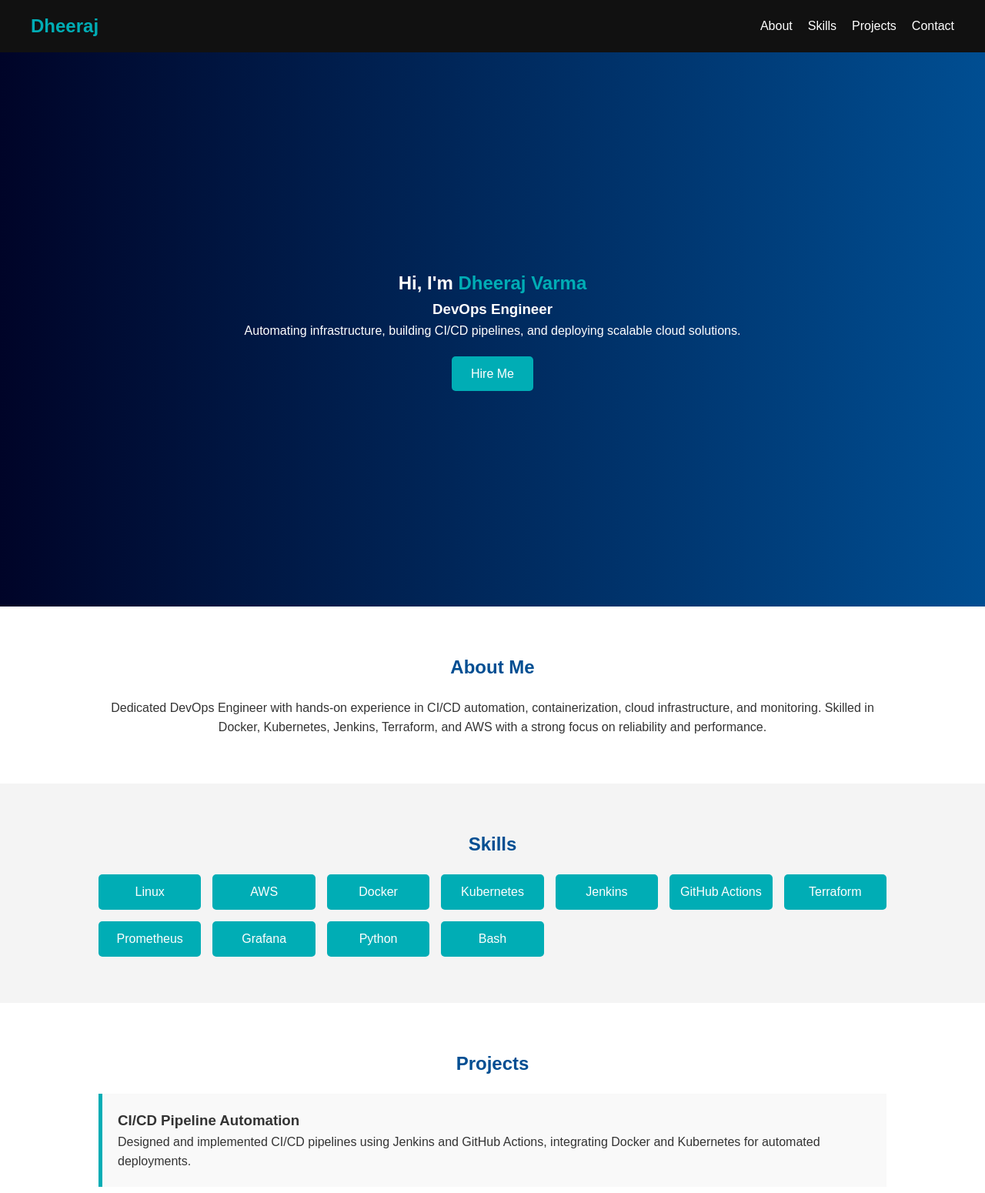
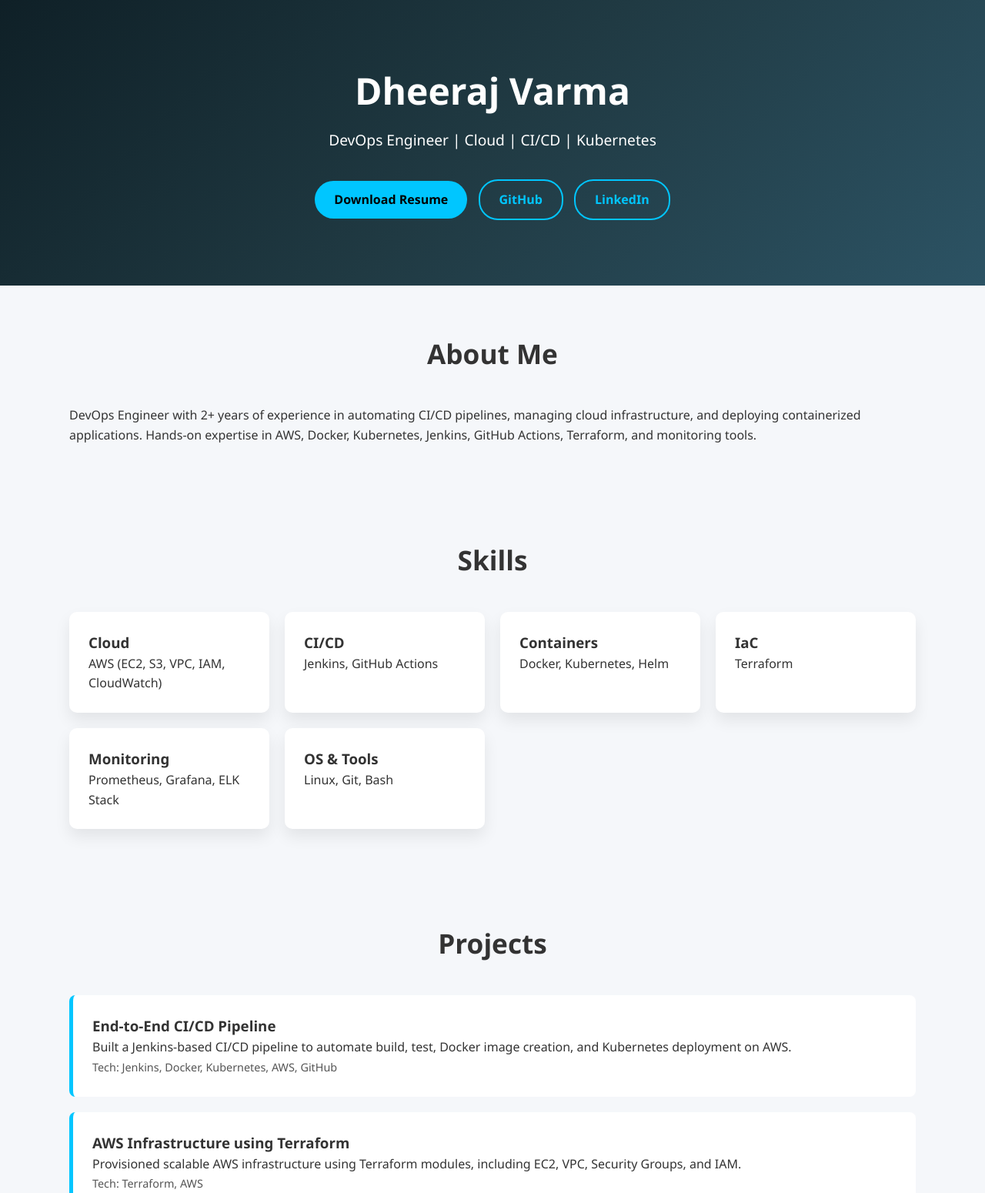
Before and after one commit to dheerajboredha/my-static-site, a plain HTML site: page index.html in a window 1280 px wide. Shown: the top 1550 px of the page at 77% size. Drawn offline with Linux system fonts and the light colour scheme.

Commit message:
static-web-4

```diff
--- a/index.html
+++ b/index.html
@@ -8,98 +8,125 @@
 </head>
 <body>
 
-<!-- Navbar -->
+    <!-- Header -->
     <header>
-    <nav>
-        <h2 class="logo">Dheeraj</h2>
-        <ul>
-            <li><a href="#about">About</a></li>
-            <li><a href="#skills">Skills</a></li>
-            <li><a href="#projects">Projects</a></li>
-            <li><a href="#contact">Contact</a></li>
-        </ul>
-    </nav>
+        <div class="container">
+            <h1>Dheeraj Varma</h1>
+            <p>DevOps Engineer | Cloud | CI/CD | Kubernetes</p>
+            <div class="buttons">
+                <a href="#" class="btn">Download Resume</a>
+                <a href="#" class="btn outline">GitHub</a>
+                <a href="#" class="btn outline">LinkedIn</a>
+            </div>
+        </div>
     </header>
 
-<!-- Hero Section -->
-<section class="hero">
-    <h1>Hi, I'm <span>Dheeraj Varma</span></h1>
-    <h3>DevOps Engineer</h3>
-    <p>Automating infrastructure, building CI/CD pipelines, and deploying scalable cloud solutions.</p>
-    <a href="#contact" class="btn">Hire Me</a>
-</section>
-
-<!-- About Section -->
-<section id="about" class="section">
+    <!-- About -->
+    <section class="about">
+        <div class="container">
             <h2>About Me</h2>
             <p>
-        Dedicated DevOps Engineer with hands-on experience in CI/CD automation, containerization,
-        cloud infrastructure, and monitoring. Skilled in Docker, Kubernetes, Jenkins, Terraform,
-        and AWS with a strong focus on reliability and performance.
-    </p>
-</section>
-
-<!-- Skills Section -->
-<section id="skills" class="section bg">
-    <h2>Skills</h2>
-    <div class="skills-grid">
-        <div class="skill">Linux</div>
-        <div class="skill">AWS</div>
-        <div class="skill">Docker</div>
-        <div class="skill">Kubernetes</div>
-        <div class="skill">Jenkins</div>
-        <div class="skill">GitHub Actions</div>
-        <div class="skill">Terraform</div>
-        <div class="skill">Prometheus</div>
-        <div class="skill">Grafana</div>
-        <div class="skill">Python</div>
-        <div class="skill">Bash</div>
-    </div>
-</section>
-
-<!-- Projects Section -->
-<section id="projects" class="section">
-    <h2>Projects</h2>
-
-    <div class="project">
-        <h3>CI/CD Pipeline Automation</h3>
-        <p>
-            Designed and implemented CI/CD pipelines using Jenkins and GitHub Actions,
-            integrating Docker and Kubernetes for automated deployments.
-        </p>
-    </div>
-
-    <div class="project">
-        <h3>Cloud Infrastructure with Terraform</h3>
-        <p>
-            Provisioned AWS infrastructure including EC2, VPC, IAM, and S3 using Terraform
-            with reusable and modular code.
-        </p>
-    </div>
-
-    <div class="project">
-        <h3>Monitoring & Observability</h3>
-        <p>
-            Implemented monitoring and alerting using Prometheus and Grafana
-            to ensure system reliability and performance.
+                DevOps Engineer with 2+ years of experience in automating CI/CD pipelines,
+                managing cloud infrastructure, and deploying containerized applications.
+                Hands-on expertise in AWS, Docker, Kubernetes, Jenkins, GitHub Actions,
+                Terraform, and monitoring tools.
             </p>
         </div>
     </section>
 
-<!-- Contact Section -->
-<section id="contact" class="section bg">
-    <h2>Contact</h2>
-    <p>Email: <strong>dheerajboredha7791@gmail.com</strong></p>
-    <p>Location: Hyderabad, India</p>
-    <div class="socials">
-        <a href="#" target="_blank">LinkedIn</a>
-        <a href="#" target="_blank">GitHub</a>
+    <!-- Skills -->
+    <section class="skills">
+        <div class="container">
+            <h2>Skills</h2>
+            <div class="grid">
+                <div class="card">
+                    <h3>Cloud</h3>
+                    <p>AWS (EC2, S3, VPC, IAM, CloudWatch)</p>
+                </div>
+                <div class="card">
+                    <h3>CI/CD</h3>
+                    <p>Jenkins, GitHub Actions</p>
+                </div>
+                <div class="card">
+                    <h3>Containers</h3>
+                    <p>Docker, Kubernetes, Helm</p>
+                </div>
+                <div class="card">
+                    <h3>IaC</h3>
+                    <p>Terraform</p>
+                </div>
+                <div class="card">
+                    <h3>Monitoring</h3>
+                    <p>Prometheus, Grafana, ELK Stack</p>
+                </div>
+                <div class="card">
+                    <h3>OS & Tools</h3>
+                    <p>Linux, Git, Bash</p>
+                </div>
+            </div>
         </div>
     </section>
 
-<!-- Footer -->
+    <!-- Projects -->
+    <section class="projects">
+        <div class="container">
+            <h2>Projects</h2>
+
+            <div class="project">
+                <h3>End-to-End CI/CD Pipeline</h3>
+                <p>
+                    Built a Jenkins-based CI/CD pipeline to automate build, test,
+                    Docker image creation, and Kubernetes deployment on AWS.
+                </p>
+                <span>Tech: Jenkins, Docker, Kubernetes, AWS, GitHub</span>
+            </div>
+
+            <div class="project">
+                <h3>AWS Infrastructure using Terraform</h3>
+                <p>
+                    Provisioned scalable AWS infrastructure using Terraform modules,
+                    including EC2, VPC, Security Groups, and IAM.
+                </p>
+                <span>Tech: Terraform, AWS</span>
+            </div>
+
+            <div class="project">
+                <h3>Monitoring & Alerting Setup</h3>
+                <p>
+                    Implemented Prometheus and Grafana for Kubernetes monitoring
+                    with alerting for system health and resource usage.
+                </p>
+                <span>Tech: Prometheus, Grafana, Kubernetes</span>
+            </div>
+        </div>
+    </section>
+
+    <!-- Experience -->
+    <section class="experience">
+        <div class="container">
+            <h2>Experience</h2>
+            <div class="card">
+                <h3>DevOps Engineer – AR Softcon</h3>
+                <p><strong>Client:</strong> The Exeter (Health Insurance)</p>
+                <ul>
+                    <li>Automated CI/CD pipelines using Jenkins and GitHub Actions</li>
+                    <li>Containerized applications using Docker</li>
+                    <li>Managed Kubernetes deployments</li>
+                    <li>Provisioned AWS infrastructure using Terraform</li>
+                    <li>Implemented monitoring and logging solutions</li>
+                </ul>
+            </div>
+        </div>
+    </section>
+
+    <!-- Contact -->
     <footer>
-    <p>© 2026 Dheeraj Varma | DevOps Engineer</p>
+        <div class="container">
+            <h2>Contact</h2>
+            <p>Email: dheeraj.varma@email.com</p>
+            <p>Location: Hyderabad, India</p>
+            <p>© 2026 Dheeraj Varma</p>
+        </div>
     </footer>
 
 </body>
--- a/style.css
+++ b/style.css
@@ -2,122 +2,108 @@
     margin: 0;
     padding: 0;
     box-sizing: border-box;
-    font-family: Arial, Helvetica, sans-serif;
+    font-family: 'Segoe UI', sans-serif;
 }
 
 body {
+    background: #f5f7fa;
+    color: #333;
     line-height: 1.6;
-    color: #333;
 }
 
-/* Navbar */
-header {
-    background: #111;
-    padding: 15px 40px;
+.container {
+    width: 90%;
+    max-width: 1100px;
+    margin: auto;
 }
 
-nav {
-    display: flex;
-    justify-content: space-between;
-    align-items: center;
-}
-
-.logo {
-    color: #00adb5;
-}
-
-nav ul {
-    list-style: none;
-    display: flex;
-}
-
-nav ul li {
-    margin-left: 20px;
-}
-
-nav ul li a {
+/* Header */
+header {
+    background: linear-gradient(135deg, #0f2027, #203a43, #2c5364);
     color: #fff;
-    text-decoration: none;
-}
-
-nav ul li a:hover {
-    color: #00adb5;
-}
-
-/* Hero */
-.hero {
-    height: 90vh;
-    background: linear-gradient(to right, #000428, #004e92);
-    color: #fff;
-    display: flex;
-    flex-direction: column;
-    justify-content: center;
-    align-items: center;
+    padding: 80px 0;
     text-align: center;
 }
 
-.hero span {
-    color: #00adb5;
+header h1 {
+    font-size: 3rem;
 }
 
-.hero .btn {
-    margin-top: 20px;
-    padding: 10px 25px;
-    background: #00adb5;
-    color: #fff;
+header p {
+    margin: 10px 0 30px;
+    font-size: 1.2rem;
+}
+
+.buttons .btn {
+    display: inline-block;
+    padding: 12px 25px;
+    margin: 5px;
+    background: #00c6ff;
+    color: #000;
     text-decoration: none;
-    border-radius: 5px;
+    border-radius: 25px;
+    font-weight: bold;
+}
+
+.buttons .outline {
+    background: transparent;
+    border: 2px solid #00c6ff;
+    color: #00c6ff;
 }
 
 /* Sections */
-.section {
-    padding: 60px 10%;
-    text-align: center;
+section {
+    padding: 60px 0;
 }
 
-.section h2 {
-    margin-bottom: 20px;
-    color: #004e92;
-}
-
-.bg {
-    background: #f4f4f4;
+h2 {
+    text-align: center;
+    margin-bottom: 40px;
+    font-size: 2.2rem;
 }
 
 /* Skills */
-.skills-grid {
+.skills .grid {
     display: grid;
-    grid-template-columns: repeat(auto-fit, minmax(120px, 1fr));
-    gap: 15px;
+    grid-template-columns: repeat(auto-fit, minmax(250px, 1fr));
+    gap: 20px;
 }
 
-.skill {
-    background: #00adb5;
-    color: #fff;
-    padding: 10px;
-    border-radius: 5px;
+.card {
+    background: #fff;
+    padding: 25px;
+    border-radius: 10px;
+    box-shadow: 0 10px 20px rgba(0,0,0,0.08);
 }
 
 /* Projects */
 .project {
-    background: #f9f9f9;
-    padding: 20px;
-    margin: 15px 0;
-    border-left: 5px solid #00adb5;
-    text-align: left;
+    background: #fff;
+    padding: 25px;
+    margin-bottom: 20px;
+    border-left: 5px solid #00c6ff;
+    border-radius: 8px;
 }
 
-/* Contact */
-.socials a {
-    margin: 0 10px;
-    text-decoration: none;
-    color: #004e92;
+.project span {
+    font-size: 0.9rem;
+    color: #555;
+}
+
+/* Experience */
+.experience ul {
+    margin-top: 15px;
+    padding-left: 20px;
+}
+
+.experience li {
+    margin-bottom: 8px;
 }
 
 /* Footer */
 footer {
-    background: #111;
+    background: #203a43;
     color: #fff;
     text-align: center;
-    padding: 15px;
+    padding: 40px 0;
 }
```
Lines whose indentation alone changed are shown as unchanged.
